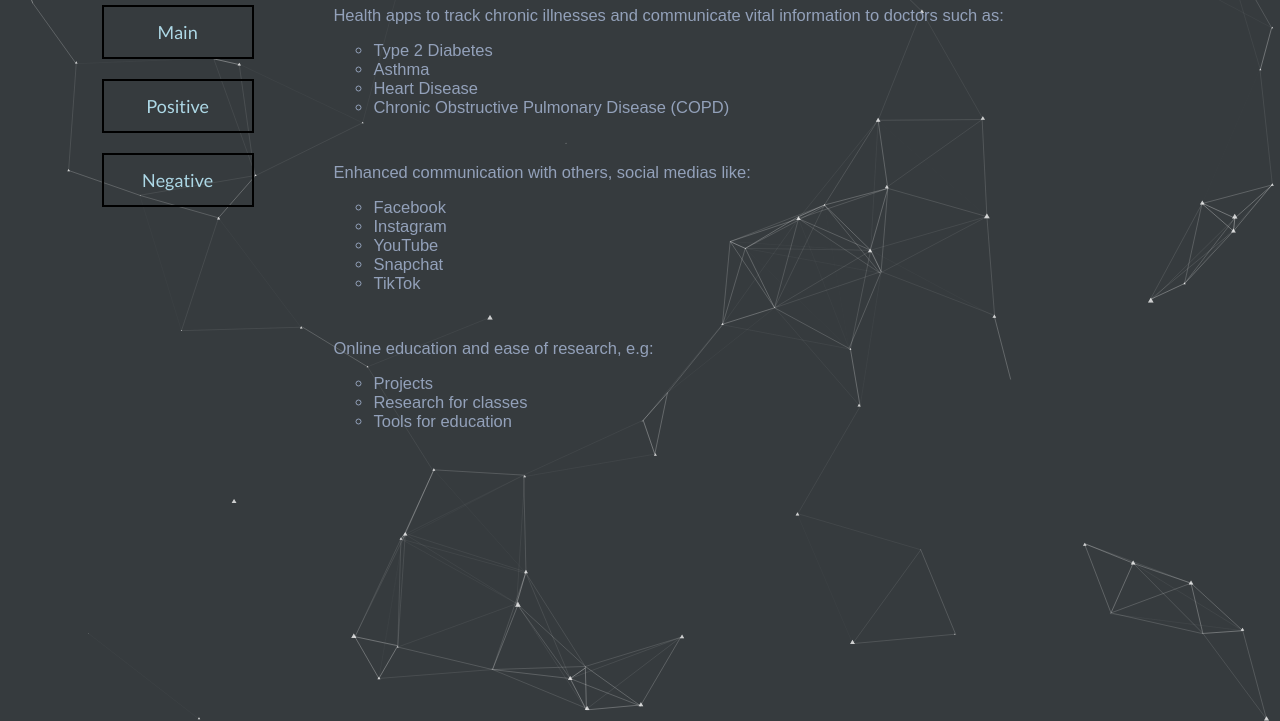
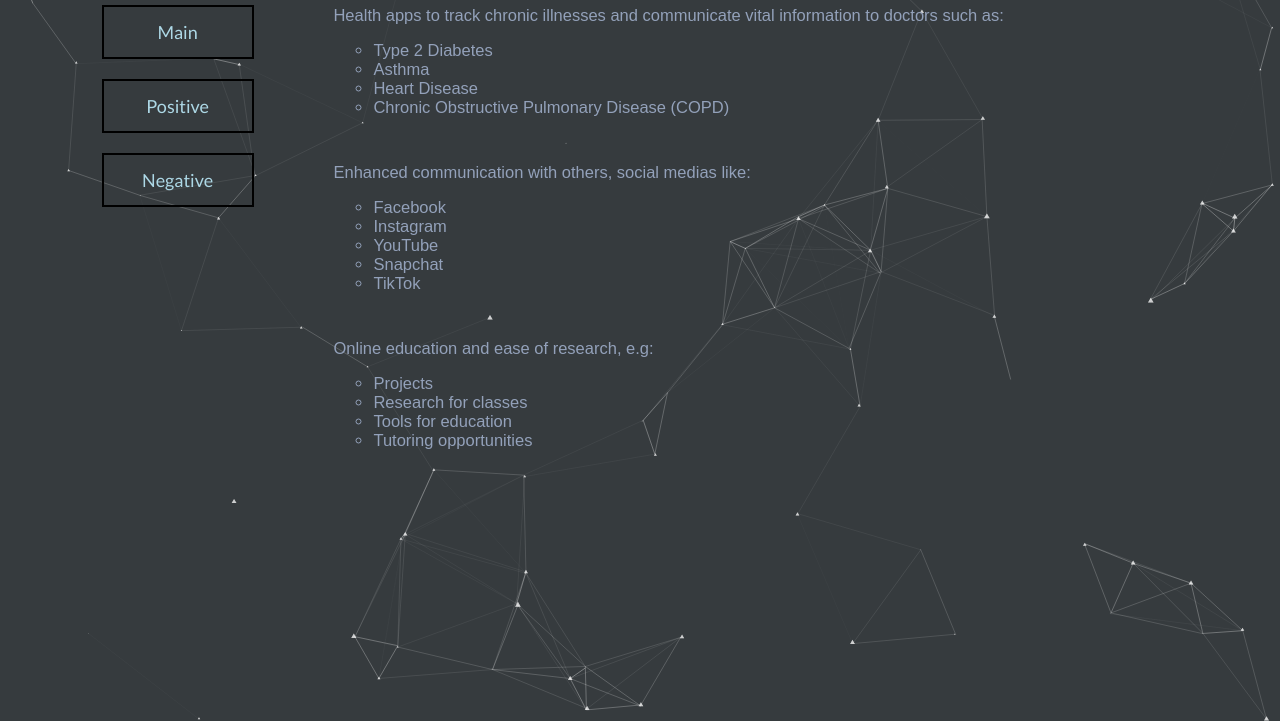
Before and after one commit to CameronTwiggs/Tech-and-Brain, a plain HTML site: page public/positive.html in a window 1280 px wide. Shown: the part 79-800 px from the top of the page. Drawn offline with nearby package versions, Linux system fonts and the light colour scheme.

Commit message:
positive list info

```diff
--- a/public/positive.html
+++ b/public/positive.html
@@ -49,6 +49,7 @@
                     <li>Projects</li>
                     <li>Research for classes</li>
                     <li>Tools for education</li>
+                    <li>Tutoring opportunities</li>
                 </ul>
             </li>
         </ul>
```
